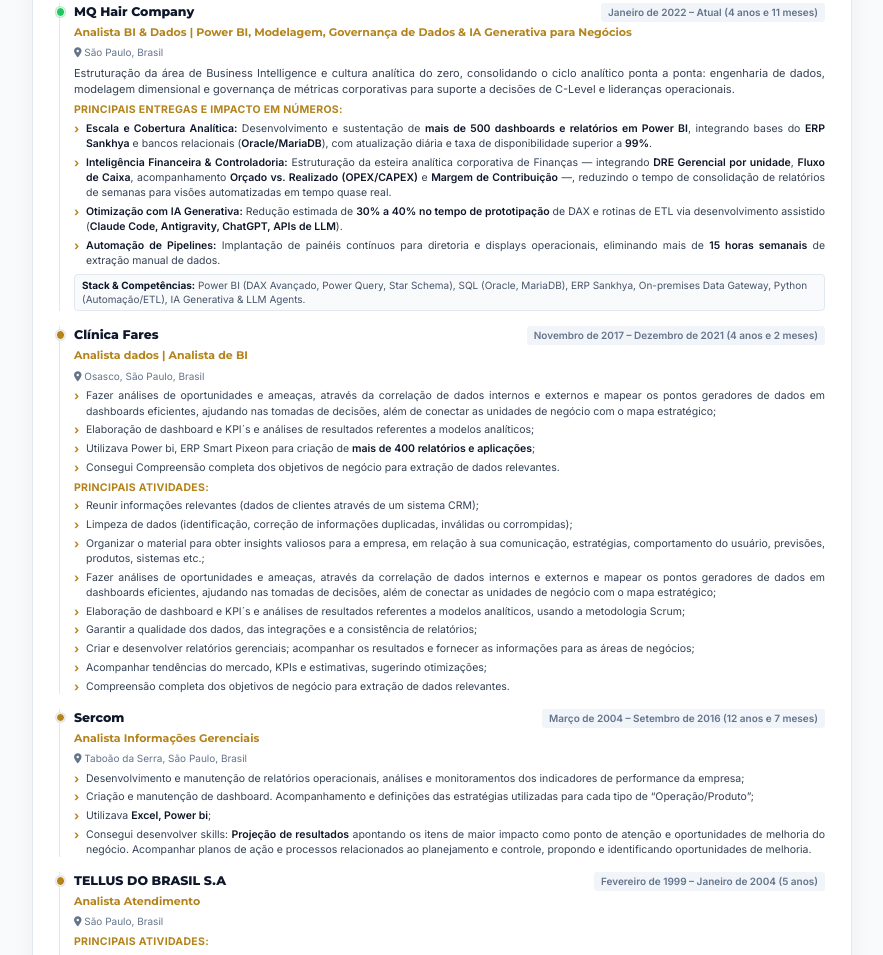
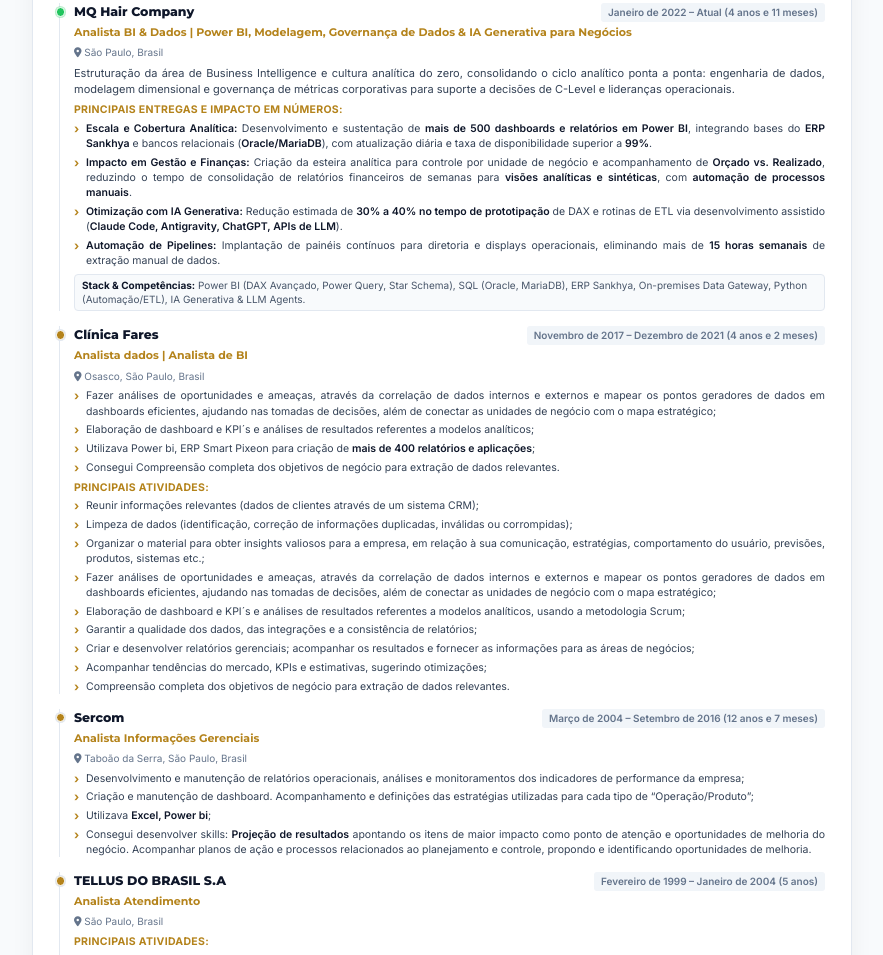
Before and after one commit to Sracm/Intranet, a plain HTML site: page curriculo_antonio_mello.html in a window 1280 px wide. Shown: the part 963-1918 px from the top of the page, without its empty margins (198-1081 px from the left). Drawn offline with Linux system fonts and the light colour scheme.

Commit message:
Ajusta descricao de Gestao e Financas com orcado e realizado e automacao

```diff
--- a/curriculo_antonio_mello.html
+++ b/curriculo_antonio_mello.html
@@ -760,7 +760,7 @@
           <div class="job-subtitle">Principais Entregas e Impacto em Números:</div>
           <ul class="job-bullets">
             <li><strong>Escala e Cobertura Analítica:</strong> Desenvolvimento e sustentação de <strong>mais de 500 dashboards e relatórios em Power BI</strong>, integrando bases do <strong>ERP Sankhya</strong> e bancos relacionais (<strong>Oracle/MariaDB</strong>), com atualização diária e taxa de disponibilidade superior a <strong>99%</strong>.</li>
-            <li><strong>Inteligência Financeira &amp; Controladoria:</strong> Estruturação da esteira analítica corporativa de Finanças — integrando <strong>DRE Gerencial por unidade</strong>, <strong>Fluxo de Caixa</strong>, acompanhamento <strong>Orçado vs. Realizado (OPEX/CAPEX)</strong> e <strong>Margem de Contribuição</strong> —, reduzindo o tempo de consolidação de relatórios de semanas para visões automatizadas em tempo quase real.</li>
+            <li><strong>Impacto em Gestão e Finanças:</strong> Criação da esteira analítica para controle por unidade de negócio e acompanhamento de <strong>Orçado vs. Realizado</strong>, reduzindo o tempo de consolidação de relatórios financeiros de semanas para <strong>visões analíticas e sintéticas</strong>, com <strong>automação de processos manuais</strong>.</li>
             <li><strong>Otimização com IA Generativa:</strong> Redução estimada de <strong>30% a 40% no tempo de prototipação</strong> de DAX e rotinas de ETL via desenvolvimento assistido (<strong>Claude Code, Antigravity, ChatGPT, APIs de LLM</strong>).</li>
             <li><strong>Automação de Pipelines:</strong> Implantação de painéis contínuos para diretoria e displays operacionais, eliminando mais de <strong>15 horas semanais</strong> de extração manual de dados.</li>
           </ul>
```
